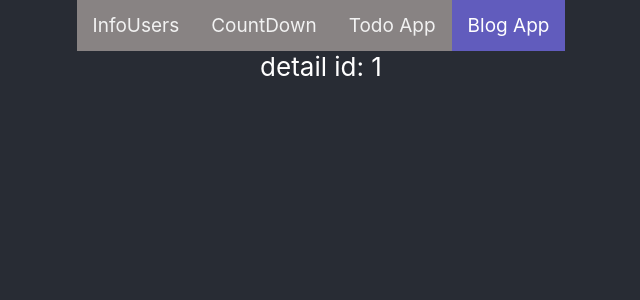
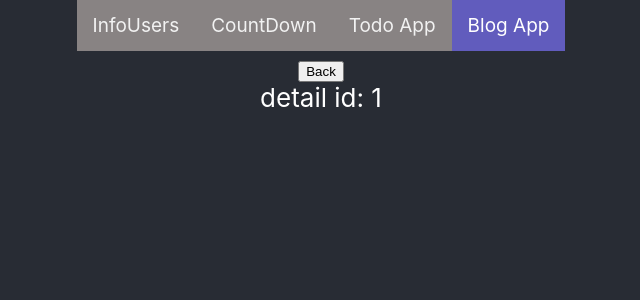
Before and after one commit to linhtiendev/React-Hook-Basic, a React (Create React App) app: page /blog/1 in a window 1280 px wide. Shown: the top 300 px of the page, without its empty margins (319-959 px from the left). Built offline with nearby package versions, Linux system fonts and the light colour scheme.

Commit message:
using useHistory to redirect

```diff
--- a/src/views/DetailBlog.js
+++ b/src/views/DetailBlog.js
@@ -1,10 +1,23 @@
-import { useParams } from "react-router-dom";
+// useParams để lấy được tham số id
+// useHistory để lưu lại dữ liệu -> khi chuyển trang r back lại sẽ kh phải load
+import { useParams, useHistory } from "react-router-dom";
 import "./DetailBlog.scss";
 
 const DetailBlog = () => {
     let { id } = useParams();
+    let history = useHistory();
+
+    const handleBackData = () => {
+        // click để trở lại route blog
+        history.push("/blog");
+    };
     return (
         <>
+            <div>
+                <button type="button" onClick={() => handleBackData()}>
+                    Back
+                </button>
+            </div>
             <div>detail id: {id}</div>
         </>
     );
```
